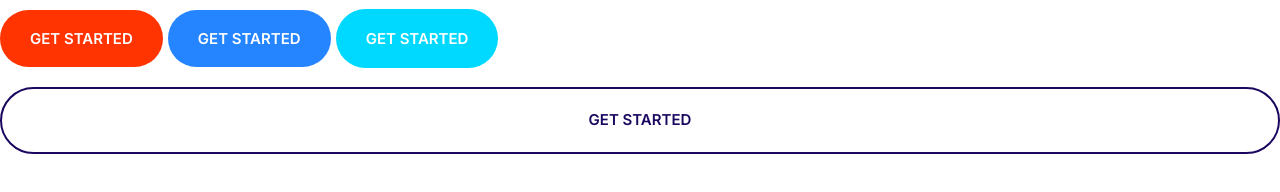
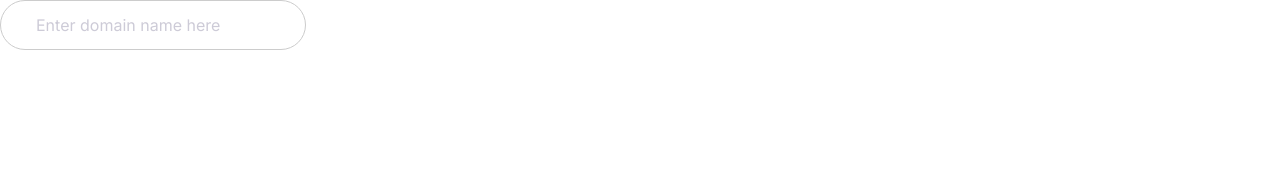
Before and after one commit to Rallanvila/MoshHTML-CSS, a website: page index.html in a window 1280 px wide. Drawn offline with nearby package versions, Linux system fonts and the light colour scheme.

Commit message:
input component made

```diff
--- a/css/styles.css
+++ b/css/styles.css
@@ -220,3 +220,23 @@ a{
         font-size: 1.5rem;
     }
 }
+
+/* Input */
+.input{
+    padding: 1.5rem 3.5rem;
+    border: 1px solid #ccc;
+    border-radius: 30px;
+    outline: 0;
+    color: var(--color-headings);
+    font-size: 2rem;
+}
+
+::placeholder{
+    color: #cdcbd7;
+}
+
+@media screen and (min-width: 1024px){
+    .input{
+        font-size: 1.6rem;
+    }
+}
--- a/index.html
+++ b/index.html
@@ -15,9 +15,6 @@
 		<link rel="stylesheet" href="./css/styles.css" />
 	</head>
 	<body>
-		<button class="btn btn--accent">get started</button>
-		<button class="btn btn--primary">get started</button>
-		<a href="#" class="btn btn--secondary">get started</a>
-		<a href="#" class="btn btn--transparent btn--block">get started</a>
+		<input type="text" class="input" placeholder="Enter domain name here" />
 	</body>
 </html>
```
Also changed, not shown: components/input.html (added, +1 -0 lines).
